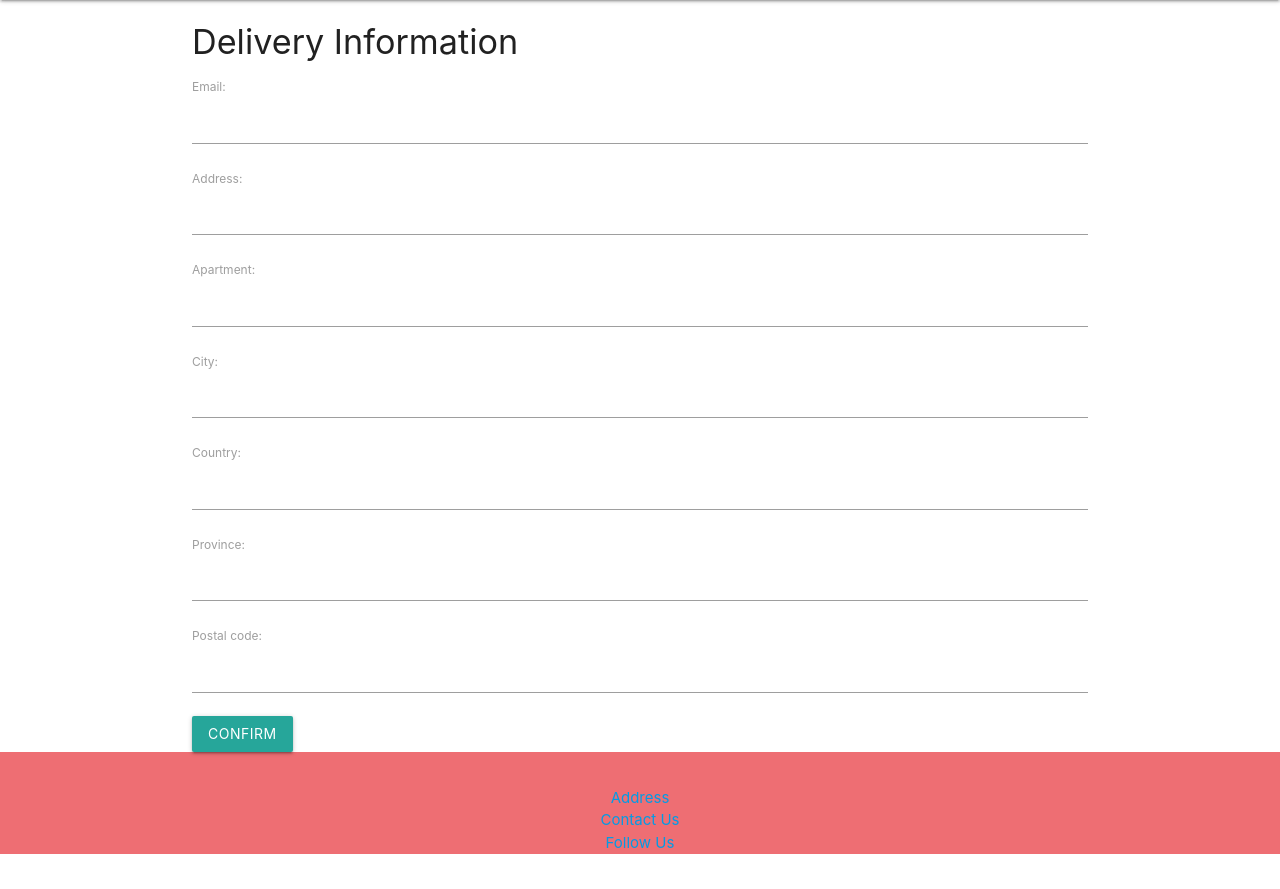
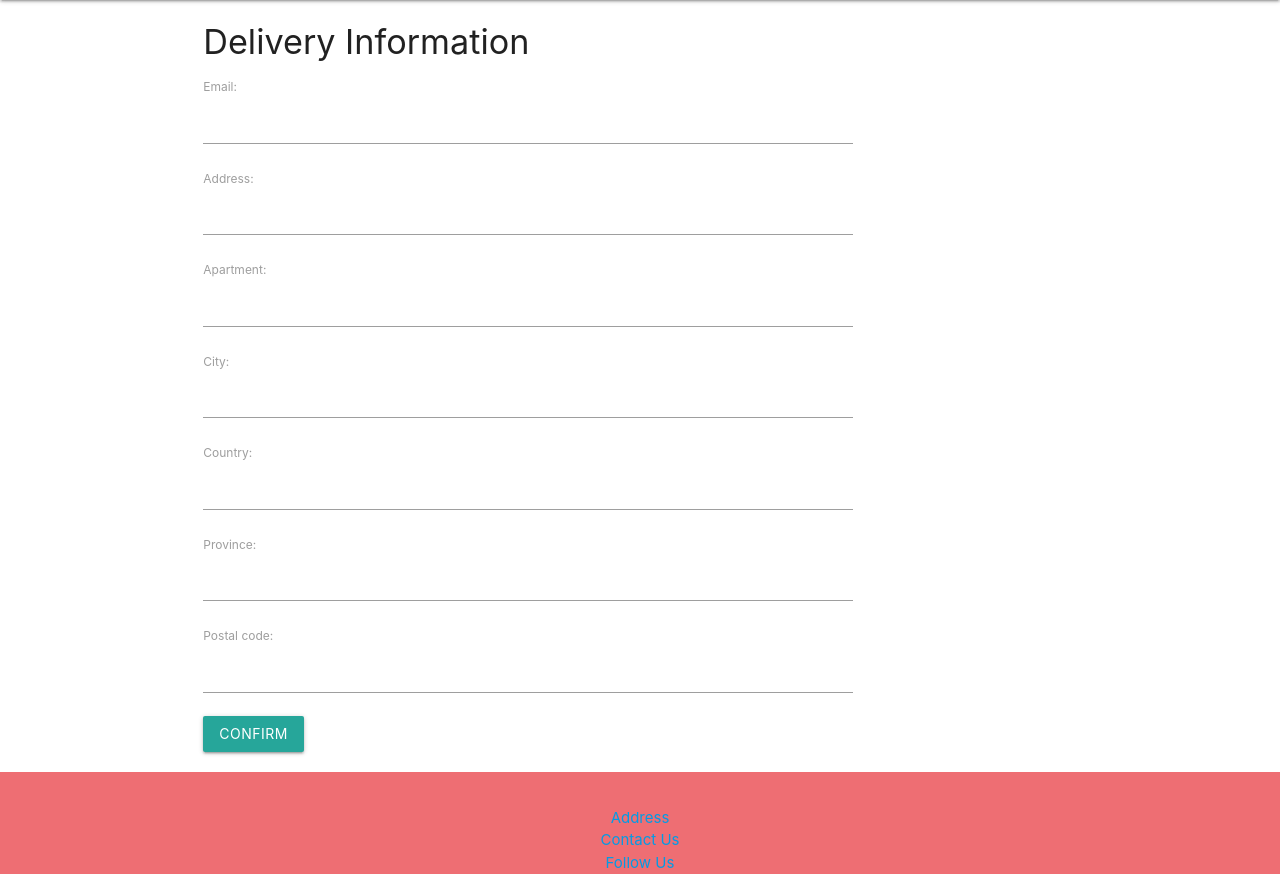
Before and after one commit to janusshanp/donut_shop, a Django app: template main_app/templates/cart/payment.html in a window 1280 px wide. Shown: the part 64-953 px from the top of the page. Before the commit the page ends 918 px from the top, so only its background shows below. Run offline with Django 4.2, Linux system fonts and the light colour scheme; the template is opened without the code that fills it: values that come from a table or form of the project are taken from there, others are empty.

Commit message:
payment layout

```diff
--- a/main_app/templates/cart/payment.html
+++ b/main_app/templates/cart/payment.html
@@ -1,6 +1,6 @@
 {% extends 'base.html' %} {% block content %}
-<div class="pay-container">
-	<div class="contact">
+<div class="row">
+	<div class="col s9">
 		<form method="POST" action="{% url 'add_info' %}">
 			{% csrf_token %}
 			<h4>Delivery Information</h4>
@@ -8,8 +8,7 @@
 			<button class="btn">Confirm</button>
 		</form>
 	</div>
-</div>
-<div class="cart">
+	<div class="col s3">
 		<table>
 			{% for donut in donuts %}
 			<tr>
@@ -22,5 +21,6 @@
 			{% endfor %}
 		</table>
 	</div>
+</div>
 
 {% endblock %}
```
Also changed, not shown: main_app/templates/donuts/index.html (+8 -6 lines). Lines whose indentation alone changed are shown as unchanged.
